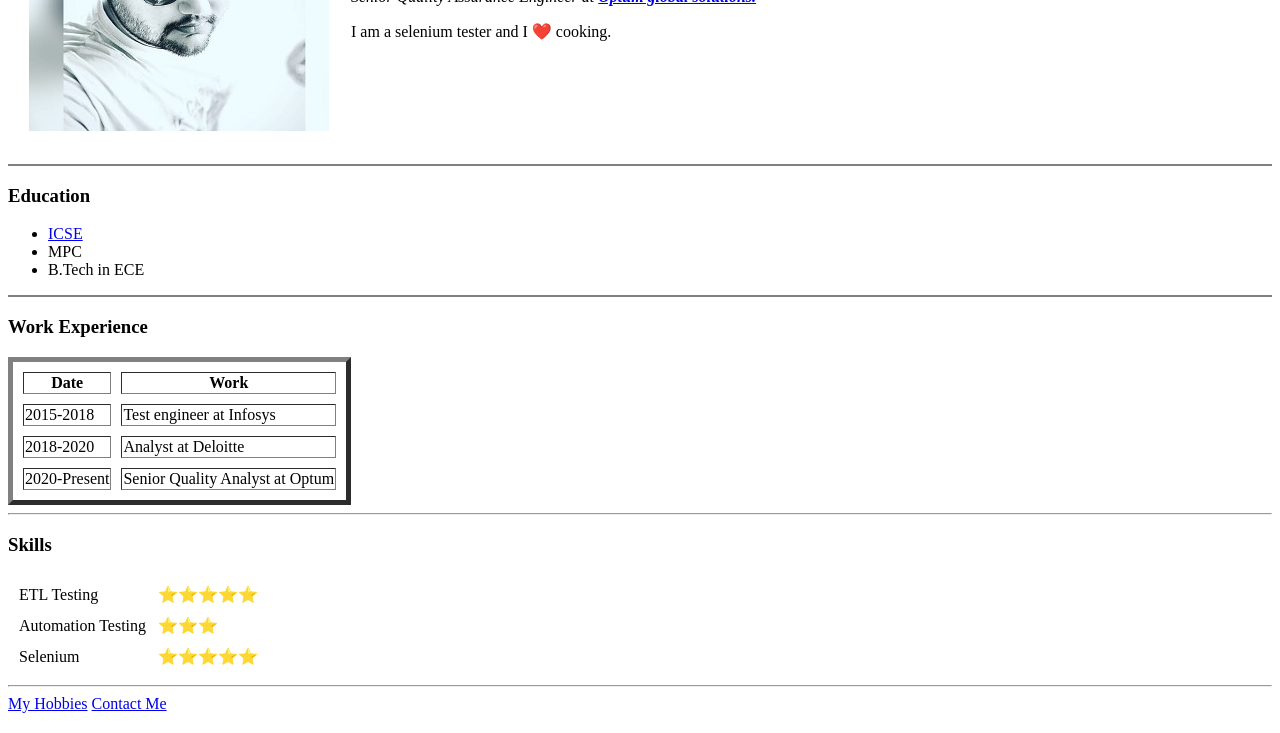
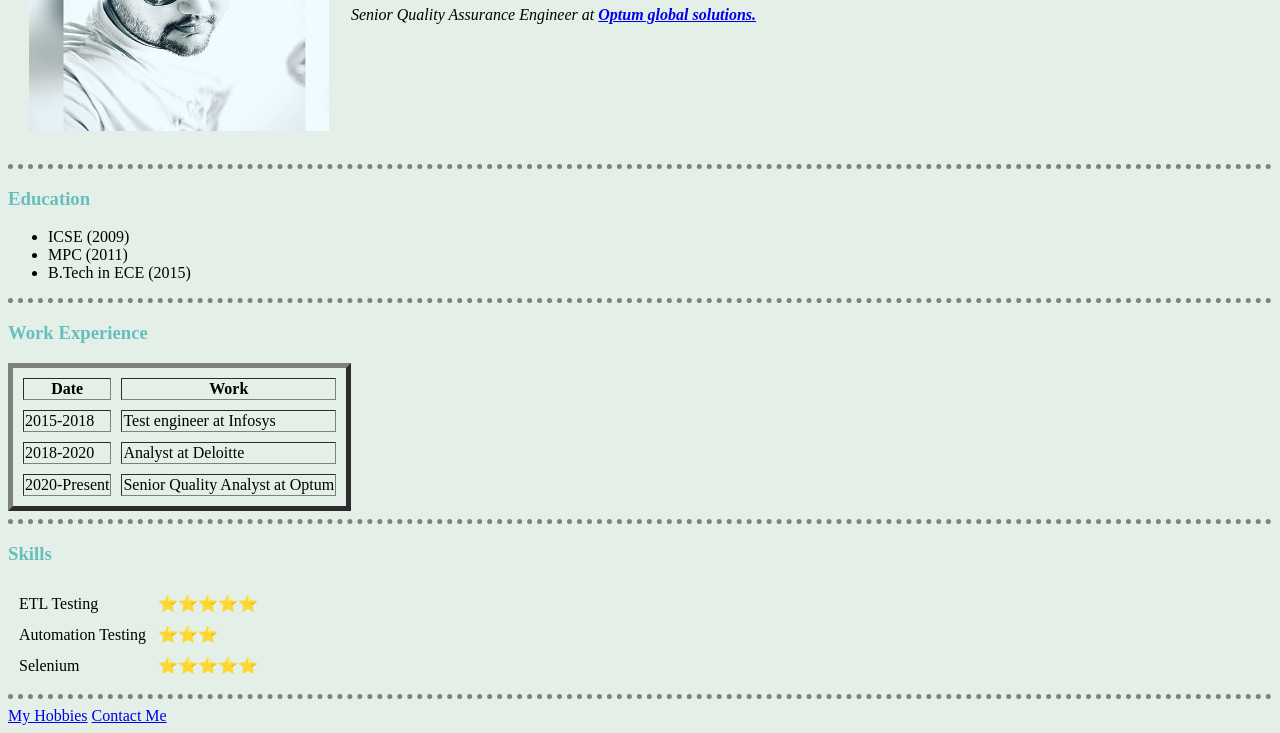
Before and after one commit to srujjan/cv, a plain HTML site: page index.html in a window 1280 px wide. Shown: the part 198-931 px from the top of the page. Drawn offline with Linux system fonts and the light colour scheme.

Commit message:
after initial css

```diff
--- /dev/null
+++ b/css/styles.css
@@ -0,0 +1,22 @@
+body{
+  background-color:#e4efe7;
+}
+
+hr{
+
+    border-style: none;
+    border-top-style: dotted;
+    border-top-color: grey;
+    border-width: 5px;
+    height: 0px;
+    /*width: 500px;*/
+
+}
+
+h1{
+  color:#66BFBF;
+}
+
+h3{
+  color:#66BFBF;
+}
--- a/index.html
+++ b/index.html
@@ -4,6 +4,7 @@
 <head>
   <meta charset="utf-8">
   <title>❤ Srujjan's personal site</title>
+  <link rel="stylesheet" href="css/styles.css">
 </head>
 
 <body>
@@ -11,26 +12,25 @@
     <tr>
       <td><img src="image\pp.jpg" alt="My Profile Pic"></td>
       <td>
-        <h1>Srujjan Kotagiri</h1>
+        <h1 >Srujjan Kotagiri</h1>
         <p><em>Senior Quality Assurance Engineer at <strong><a href="http://www.optum.in/contact-us.html">Optum global solutions.</a></em></strong></p>
-        <p>I am a selenium tester and I ❤️ cooking.</p>
       </td>
     </tr>
   </table>
 
-  <hr noshade>
+  <hr >
   <!horrizontal line>
 
     <h3>Education</h3>
 
 
     <ul>
-      <li><a href="https://www.cisce.org/">ICSE</a></li>
-      <li>MPC</li>
-      <li>B.Tech in ECE</li>
+      <li>ICSE (2009)</li>
+      <li>MPC (2011)</li>
+      <li>B.Tech in ECE (2015)</li>
     </ul>
 
-    <hr noshade>
+    <hr >
 
     <h3>Work Experience</h3>
 
```
Also changed, not shown: contactme.html (+1 -0 lines), hobbies.html (+1 -0 lines).
